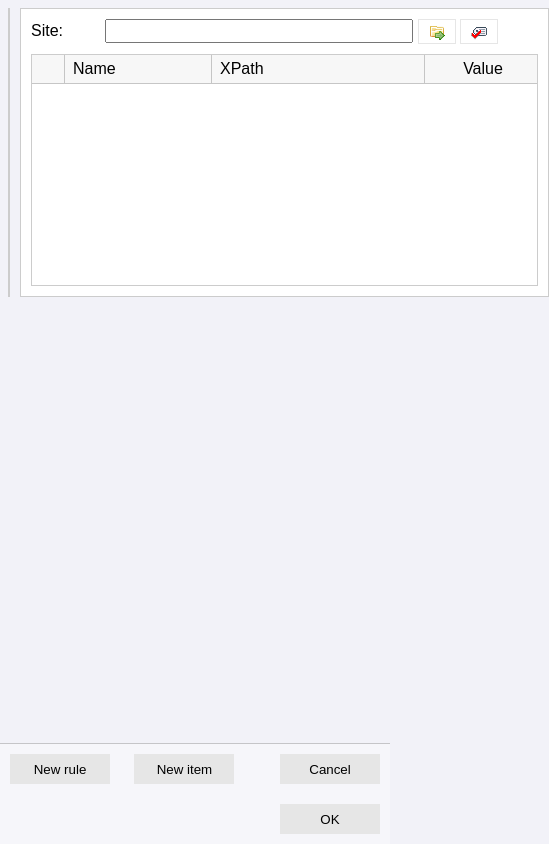
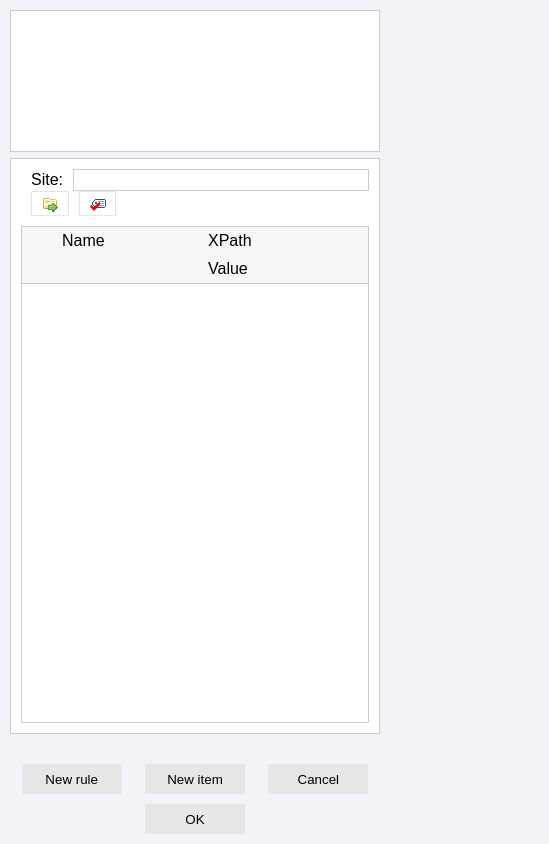
Before and after one commit to pdulvp/extract-data, a browser extension: page ui/options.html in a window 390 px wide. Shown: the whole page, 549 px wide, since content can reach past the window. Drawn offline with Linux system fonts and the light colour scheme.

Commit message:
Improve option layout #11
Signed-off-by: pdulvp <pdulvp@laposte.net>

```diff
--- a/background.js
+++ b/background.js
@@ -182,7 +182,7 @@ function editRule(ruleId, itemId) {
 		type: "popup",
 		allowScriptsToClose: true,
 		width: 1200,
-		height: 500,
+		height: 600,
 		url: popupURL+query
 	};
 	let creating = browser.windows.create(createData);
--- a/ui/options.html
+++ b/ui/options.html
@@ -21,26 +21,33 @@
       <div class="block">
         <label for="fname">Site:</label>
       <input type="text" id="field-sitematch" name="fname"/>
-      <button title="Open to a new tab" id="button-open">&nbsp;</button>
-      <button title="Execute current rule on the given tab" id="button-inspect" data-menu="popup-menu">&nbsp;</button>
+      <div class="block-bar">
+        <button title="Open to a new tab" id="button-open">&nbsp;</button>
+        <button title="Execute current rule on the given tab" id="button-inspect" data-menu="popup-menu">&nbsp;</button>
+      </div>
     </div>
 
     <div id="table-cache" class="table-cache" tabindex="1" ><div class="table-header">
         <div class="table-column table-column-icon"></div>
-        <div class="table-column table-column-name">Name</div>
-        <div class="table-column table-column-xpath">XPath</div>
-        <div class="table-column table-column-value">Value</div>
+        <div class="table-column-wrapper">
+          <div class="table-column table-column-name">Name</div>
+          <div class="table-column-wrapper-2">
+            <div class="table-column table-column-xpath">XPath</div>
+            <div class="table-column table-column-value">Value</div>
+          </div>
+        </div>
     </div>
     </div>
-
+    </div>
   </div>
   <div id="popup-menu" class="popup-menu">
   </div>
   <div class="button-bar">
     <button id="button-new-rule">New rule</button>
     <button id="button-new-item">New item</button>
-    <button id="button-cancel" class="button-right">Cancel</button>
-    <button id="button-ok" class="button-right">OK</button>
+    <div class="button-separator"></div>
+    <button id="button-cancel">Cancel</button>
+    <button id="button-ok">OK</button>
   </div>
 
   <script src="ui-helper.js"></script>
--- a/ui/options.js
+++ b/ui/options.js
@@ -64,6 +64,15 @@ document.getElementById("left").addEventListener("click", event => {
 var table = document.getElementById("table-cache");
 table.addEventListener("click", event => {
 	let target = event.target;
+	if (hasClass(target, "table-column")) {
+		target = target.parentNode;
+	}
+	if (hasClass(target, "table-column-wrapper-2")) {
+		target = target.parentNode;
+	}
+	if (hasClass(target, "table-column-wrapper")) {
+		target = target.parentNode;
+	}
 	if (hasClass(target, "table-column")) {
 		target = target.parentNode;
 	}
@@ -180,7 +189,7 @@ function setItemResult(itemResult) {
 	var table = document.getElementById("table-cache");
 	var row = Array.from(table.childNodes).find(e => e.id == itemResult.id);
 	let icon = Array.from(row.childNodes).find(e => e.getAttribute("class") == "table-column table-column-icon");
-	let value = Array.from(row.childNodes).find(e => e.getAttribute("class") == "table-column table-column-value");
+	let value = Array.from(Array.from(Array.from(row.childNodes).find(e => e.getAttribute("class") == "table-column-wrapper").childNodes).find(e => e.getAttribute("class") == "table-column-wrapper-2").childNodes).find(e => e.getAttribute("class") == "table-column table-column-value");
 	if (icon) {
 		if (itemResult.valid) {
 			addClass(row, "valid");
@@ -225,13 +234,21 @@ function createCacheEntry(item) {
 	child.textContent = item.icon;
 	node.appendChild(child);
 
+	let childWrapper = document.createElement("div");
+	addClass(childWrapper, "table-column-wrapper");
+	node.appendChild(childWrapper);
+
 	child = document.createElement("input");
 	addClass(child, "table-column table-column-name");
 	child.setAttribute("item-id", item.id);
 	child.setAttribute("item-data", "name");
 	child.value = item.name;
 	child.setAttribute("readonly", "readonly");
-	node.appendChild(child);
+	childWrapper.appendChild(child);
+
+	let childWrapper2 = document.createElement("div");
+	addClass(childWrapper2, "table-column-wrapper-2");
+	childWrapper.appendChild(childWrapper2);
 
 	child = document.createElement("input");
 	child.setAttribute("type", "text");
@@ -240,12 +257,12 @@ function createCacheEntry(item) {
 	child.setAttribute("item-data", "xpath");
 	child.value = item.xpath;
 	child.setAttribute("readonly", "readonly");
-	node.appendChild(child);
+	childWrapper2.appendChild(child);
 
 	child = document.createElement("div");
 	addClass(child, "table-column table-column-value");
 	child.textContent = "";
-	node.appendChild(child);
+	childWrapper2.appendChild(child);
 
 	return node;
 }
--- a/ui/popup.css
+++ b/ui/popup.css
@@ -10,10 +10,13 @@
 :root {
   --row-hover: rgba(100, 0, 255, 0.02);
   --row-active: rgba(100, 0, 255, 0.2);
+  --popup-width: 300px;
 }
 
 html, body {
   width: auto;
+  height: 100%;
+  min-width: 200px;
 }
 button {
   padding: 4px;
@@ -34,11 +37,7 @@ button:active {
 .popup {
   width: 200px;
 }
-.dialog {
-  background-color: rgb(242, 242, 248);
-  font: message-box;
-  user-select: none;
-}
+
 input {
   font: message-box;
 }
@@ -47,8 +46,8 @@ input {
   border-bottom: 1px solid rgba(0, 0, 0, 0.2);
   background-color: rgba(0, 0, 0, 0.03);
 }
-.table-header .table-column:not(:last-child) {
-  border-right: 1px solid rgba(0, 0, 0, 0.2);
+.table-header > .table-column:not(:last-child) {
+  /*border-right: 1px solid rgba(0, 0, 0, 0.2);*/
 }
 .table-row, .table-header {
   display: flex;          display: -webkit-flex;
@@ -101,6 +100,47 @@ input {
   padding-right:8px;
 }
 
+.table-column-wrapper {
+  flex-grow: 1; -webkit-flex-grow: 1;
+  flex-shrink: 0; -webkit-flex-shrink: 0;
+
+  display: flex;          display: -webkit-flex;
+  flex-direction: row;    -webkit-flex-direction: row;
+  flex-wrap: no-wrap;     -webkit-flex-wrap: no-wrap;
+}
+
+.table-column-wrapper-2 {
+  flex-grow: 1; -webkit-flex-grow: 1;
+  flex-shrink: 0; -webkit-flex-shrink: 0;
+
+  display: flex;          display: -webkit-flex;
+  flex-direction: row;    -webkit-flex-direction: row;
+  flex-wrap: no-wrap;     -webkit-flex-wrap: no-wrap;
+}
+
+@media(max-width: 350px) {
+  .table-column-wrapper {
+    flex-direction: column;    -webkit-flex-direction: column;
+  }
+  .table-column-name { border:0px;  }
+}
+
+@media(max-width: 520px) {
+  .table-column-wrapper-2 {
+    flex-direction: column;    -webkit-flex-direction: column;
+  }
+  .table-column-xpath { border:0px; }
+  .table-column-value { border:0px; }
+}
+
+@media(min-width: 520px) {
+  .table-column-xpath { width: 200px; border:0px; }
+  .table-column-value { width: 100px; text-align: center; }
+}
+@media(min-width: 350px) {
+  .table-column-name { width: 130px }
+}
+
 .valid { background-color: #e4ffcd }
 .warning { background-color: #fffbc6 }
 .error { background-color: #ffeaea; }
@@ -110,9 +150,6 @@ input {
 .icon-error { background-image: url("exclamation.png"); }
 
 .table-column-icon { width: 16px; background-repeat: no-repeat; background-position: center; }
-.table-column-name { width: 130px }
-.table-column-xpath { width: 200px; border:0px; }
-.table-column-value { width: 100px; text-align: center; }
 
 .table-column-xpath, .table-column-value {
   flex-grow: 1; -webkit-flex-grow: 1;
@@ -122,60 +159,132 @@ input {
   padding-right: 4px;
 }
 
+.dialog {
+  background-color: rgb(242, 242, 248);
+  font: message-box;
+  user-select: none;
+  margin: 0;
+  display: flex;          display: -webkit-flex;
+  flex-direction: column;    -webkit-flex-direction: column;
+  flex-wrap: nowrap;     -webkit-flex-wrap: nowrap;
+}
 
+@media(max-width: 750px) {
+  .dialog-zone {
+    flex-direction: column;    -webkit-flex-direction: column;
+  }
+}
+@media(min-width: 750px) {
+  .dialog-zone {
+    flex-direction: row;    -webkit-flex-direction: row;
+  }
+}
 .dialog-zone {
-  display: flex;
+  flex: 1;
+  height: 100%;
+  margin: 10px;
+  display: flex;          display: -webkit-flex;
+  flex-wrap: wrap;     -webkit-flex-wrap: wrap;
+  justify-content: space-around;
+  align-items: stretch;
 }
+
 .resizeable-hpane {
   border: 1px solid rgba(0, 0, 0, 0.2);
 }
-.dialog-zone {
-  margin-bottom: 50px;
-}
+
 .button-bar {
-  width: 100%;
-  border-top: 1px solid rgba(0, 0, 0, 0.2);
-  background-color: rgba(255, 255, 255, 0.3);
-  position: absolute;
-  bottom: 0;
-  left: 0;
-  right: 0;
+  margin: 10px;
+  display: flex;          display: -webkit-flex;
+  flex-direction: row;    -webkit-flex-direction: row;
+  flex-wrap: wrap;     -webkit-flex-wrap: wrap;
+  justify-content: space-around;
+  align-items: stretch;
 }
 .button-bar > button {
-  margin: 10px;
   width: 100px;
   height: 30px;
+  flex-grow: 0;
 }
-.button-right {
-  float: right;
+.button-bar > .button-separator {
+  flex-grow: 1;
+}
+@media(max-width: 550px) {
+  .button-bar > .button-separator {
+    display: none;
+  }
+  .button-bar > button {
+    margin-top: 10px;
+  }
+}
+@media(min-width: 550px) {
+  .button-bar > button:not(:last-child) {
+    margin-right: 10px;
+  }
 }
 
 .block {
-  display:block;
+  display: flex;          display: -webkit-flex;
+  flex-direction: row;    -webkit-flex-direction: row;
+  flex-wrap: wrap;     -webkit-flex-wrap: wrap;
   margin-bottom:10px;
+  align-items: center;
 }
-.right-pane {
-  padding: 10px;
+.block-bar {
+  display: flex;          display: -webkit-flex;
+  flex-direction: row;    -webkit-flex-direction: row;
+  flex-wrap: no-wrap;     -webkit-flex-wrap: no-wrap;
 }
+.block > * {
+  margin-left:10px;
+}
+.block-bar > * {
+  margin-right:10px;
+}
+@media(max-width: 350px) {
+  .block > * {
+    margin-bottom: 6px;
+  }
+}
+
 .right-pane .block input {
-  min-width: 300px;
+  /*min-width: 300px;*/
+  flex-grow: 1;
+  border: 1px solid rgba(0, 0, 0, 0.2);
 }
 
 .right-pane {
-  margin-left: 10px;
-  width: calc(1200px - 200px - 40px);
+  padding: 10px;
+  /*width: calc(1200px - 200px - 40px);*/
   background-color: rgb(255, 255, 255);
-}
-.right-pane .block label {
-  width: 70px;
-  display: inline-block;
+  flex-grow: 6;
+
+  display: flex;          display: -webkit-flex;
+  flex-direction: column;    -webkit-flex-direction: column;
+  flex-wrap: wrap;     -webkit-flex-wrap: wrap;
 }
 
 .left-pane {
-  width: 200px;
+  margin-right: 6px;
+  flex-grow: 0;
   background-color: rgb(255, 255, 255);
 }
-
+@media(min-width: 750px) {
+  .left-pane {
+    width: 200px;
+  }
+}
+@media(max-width: 750px) {
+  .left-pane {
+    height: 140px;
+    margin-right: 0px;
+    margin-bottom: 6px;
+    overflow-y: scroll;
+  }
+  .right-pane {
+    flex-grow: 6;
+  }
+}
 .left-pane input {
   border: 0px;
   width: -moz-available;
@@ -217,12 +326,11 @@ input[readonly]:hover {
   z-index: 1;
   background-color: rgb(255, 255, 255);
   border: 1px solid rgba(0, 0, 0, 0.2);
-  width: 300px;
+  width: var(--popup-width);
 }
 
 .table-cache {
-  display: block;
-  min-height: 230px;
+  flex-grow:1;
   border: 1px solid rgba(0, 0, 0, 0.2);
 }
 
--- a/ui/popup.js
+++ b/ui/popup.js
@@ -149,7 +149,7 @@ document.getElementById("menu-editrules").onclick = function (event) {
 		type: "popup",
 		allowScriptsToClose: true,
 		width: 1200,
-		height: 500,
+		height: 600,
 		url: popupURL
 	};
 	let creating = browser.windows.create(createData);
--- a/ui/ui-helper.js
+++ b/ui/ui-helper.js
@@ -34,10 +34,12 @@ function registerDropdownMenu(button, menu, onopening, dispatch) {
 	});
 
 	let displayPopup = function (event) {
-		let top = event.target.offsetTop + event.target.offsetHeight - 1;
-		let left = event.target.offsetLeft;
+
 		let opening = onopening == null ? new Promise( x => true ) : onopening;
 		opening(menu).then(() =>  {
+			let top = event.target.offsetTop + event.target.offsetHeight - 1;
+			let size = parseInt(getComputedStyle(document.documentElement).getPropertyValue('--popup-width'), 10);
+			let left = event.target.offsetLeft - size + event.target.offsetWidth;
 			let attr = `display:block; left:${left}px; top:${top}px;`;
 			menu.setAttribute("style", attr);
 			menu.addEventListener("click", menuEvent => {
```
